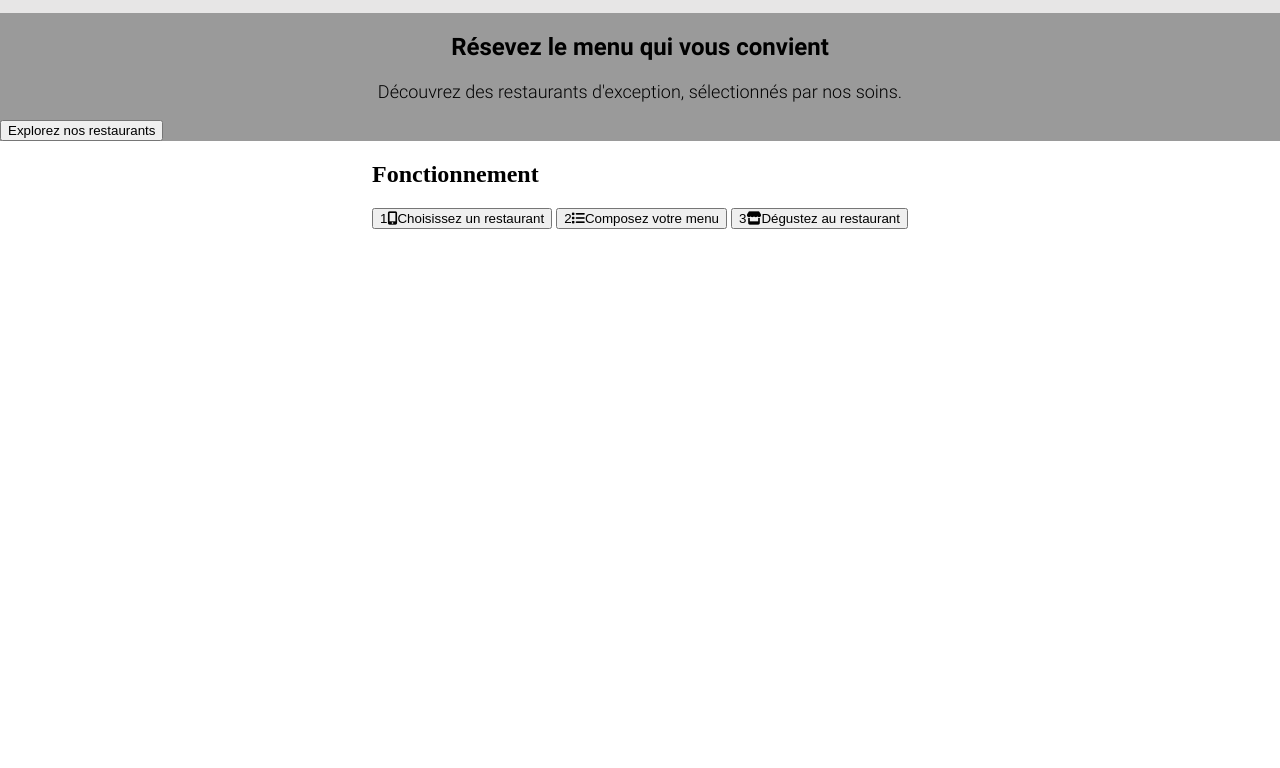
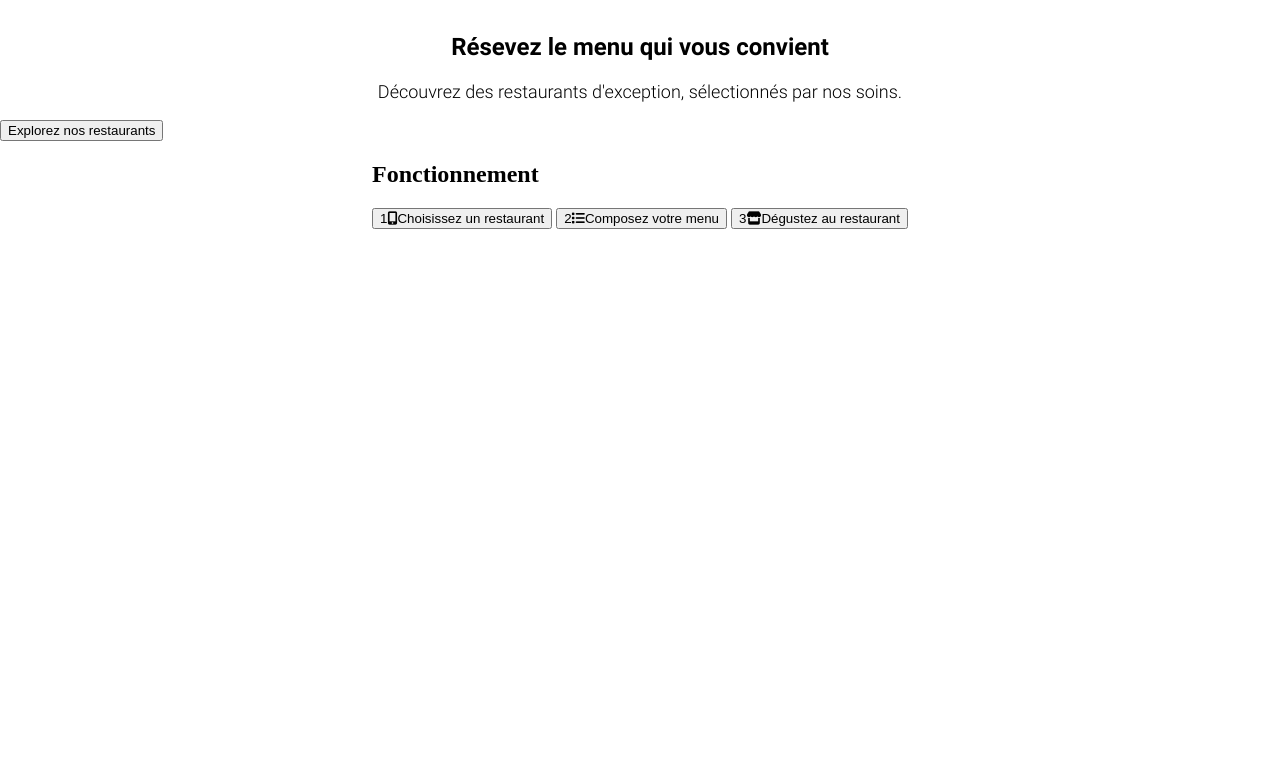
Before and after one commit to Ghassimou/OhMyFoodProject4, a plain HTML site: page index.html in a window 1280 px wide. Shown: the part 82-850 px from the top of the page. Drawn offline with Linux system fonts and the light colour scheme; files whose address does not match are found by name.

Commit message:
add backgroud section headliner

```diff
--- a/utils/_mixins.scss
+++ b/utils/_mixins.scss
@@ -37,6 +37,11 @@
 }
 
 //Mixins management color and background
-@mixin color-font($couleur, $valeur){
-    #{$couleur}: $valeur;
+@mixin color-font($color, $valeur){
+    #{$color}: $valeur;
 }
+
+
+@mixin color-font($color, $valeur){
+
+}
--- a/utils/_variables.scss
+++ b/utils/_variables.scss
@@ -10,4 +10,4 @@ $light-grey:#E7E6E6;
 $font-blue: #003A68;
 $light-blue: #89C8FA;
 $white: #FFF;
-$backround-headliner:lighten(grey,10%)
+$backround-headliner:lighten(grey,45.5%);
```
Also changed, not shown: style.css, 1 other file.
